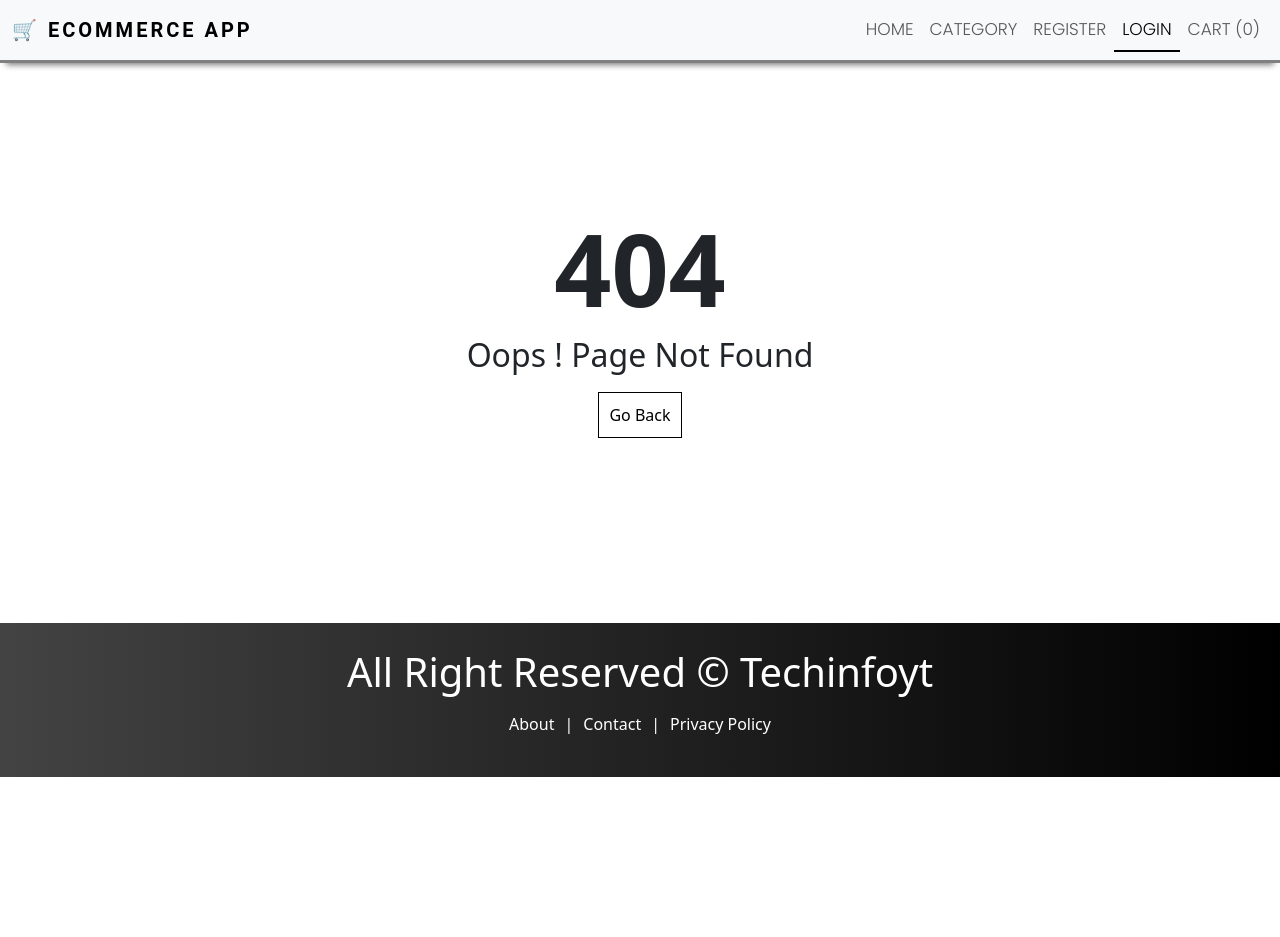
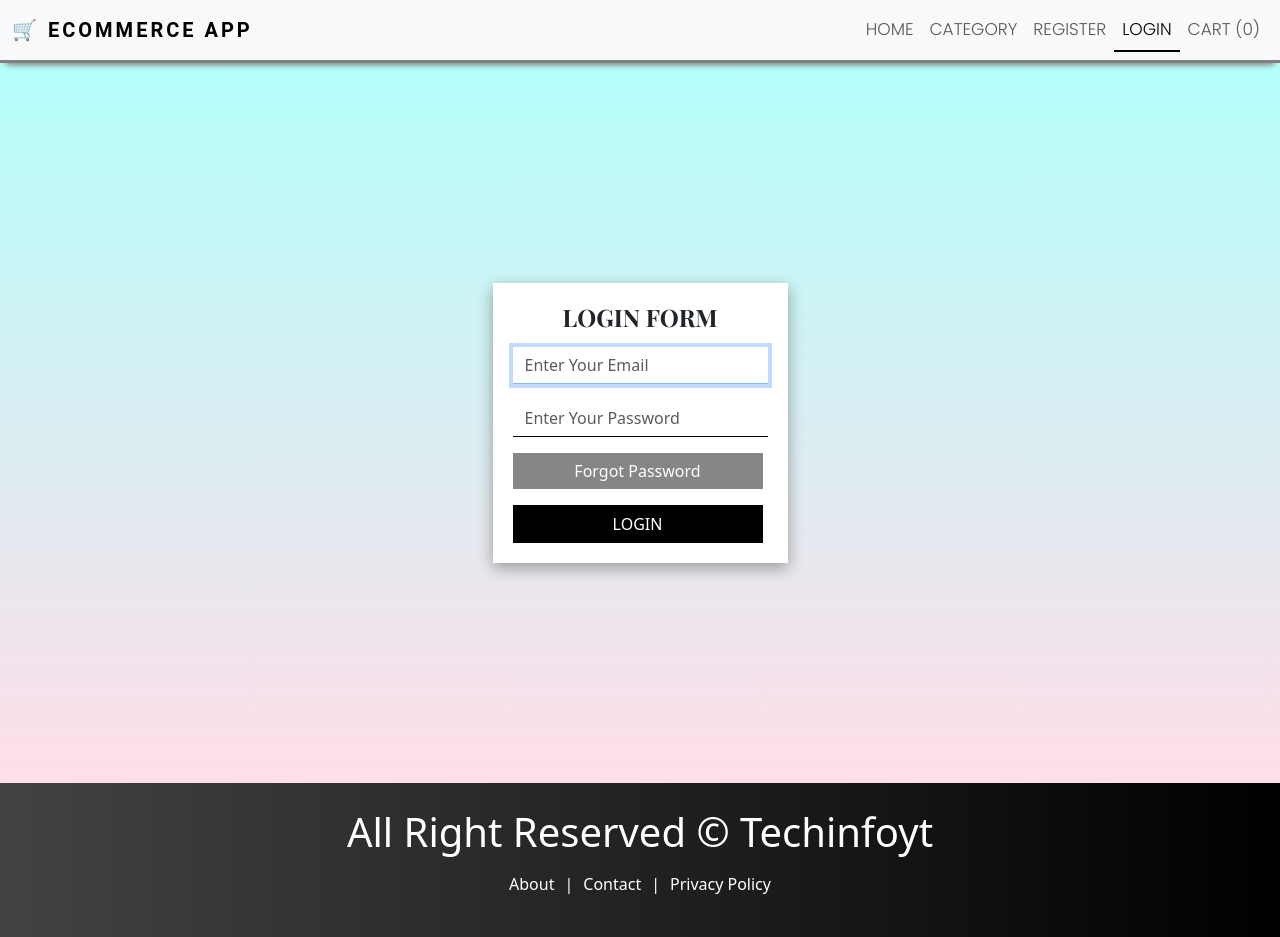
Before and after one commit to ruchi-mandliya/Mern-Stack-Eccomerce-App, a React (Create React App) app in the folder client/: page /login in a window 1280 px wide. Before the commit this address had no page. Before the commit the page ends 800 px from the top, so only its background shows below. Built offline with nearby package versions, Linux system fonts and the light colour scheme.

Commit message:
design login page

```diff
--- a/client/src/App.js
+++ b/client/src/App.js
@@ -5,6 +5,7 @@
 import Policy from "./pages/Policy";
 import Pagenotfound from "./pages/Pagenotfound";
 import Register from "./pages/Auth/Register";
+import Login from "./pages/Auth/Login";
 function App() {
   return (
     <>
@@ -13,6 +14,8 @@
         <Route path="/about" element={<About />} />
         <Route path="/contact" element={<Contact />} />
         <Route path="/register" element={<Register />} />
+        <Route path="/login" element={<Login />} />
+
         <Route path="/policy" element={<Policy />} />
         <Route path="*" element={<Pagenotfound />} />
       </Routes>
--- a/client/src/components/Layout/Layout.js
+++ b/client/src/components/Layout/Layout.js
@@ -1,12 +1,16 @@
 import React from "react";
 import Footer from "./Footer";
 import Header from "./Header";
+import { Toaster } from "react-hot-toast";
 
 const Layout = ({ children }) => {
   return (
     <div>
       <Header />
-      <main style={{ minHeight: "70vh" }}>{children}</main>
+      <main style={{ minHeight: "70vh" }}>
+        <Toaster />
+        {children}
+      </main>
       <Footer />
     </div>
   );
--- a/client/src/index.js
+++ b/client/src/index.js
@@ -2,7 +2,7 @@
 import ReactDOM from "react-dom/client";
 import "./index.css";
 import App from "./App";
-import reportWebVitals from "./reportWebVitals";
+
 import { BrowserRouter } from "react-router-dom";
 
 const root = ReactDOM.createRoot(document.getElementById("root"));
@@ -17,4 +17,3 @@
 // If you want to start measuring performance in your app, pass a function
 // to log results (for example: reportWebVitals(console.log))
 // or send to an analytics endpoint. Learn more: https://bit.ly/CRA-vitals
-reportWebVitals();
--- /dev/null
+++ b/client/src/pages/Auth/Login.js
@@ -0,0 +1,82 @@
+import React, { useState } from "react";
+import Layout from "./../../components/Layout/Layout";
+import axios from "axios";
+import { useNavigate } from "react-router-dom";
+import toast from "react-hot-toast";
+import "../../styles/AuthStyles.css";
+
+const Login = () => {
+  const [email, setEmail] = useState("");
+  const [password, setPassword] = useState("");
+
+  const navigate = useNavigate();
+
+  // form function
+  const handleSubmit = async (e) => {
+    e.preventDefault();
+    try {
+      const res = await axios.post("/api/v1/auth/login", {
+        email,
+        password,
+      });
+      if (res && res.data.success) {
+        toast.success(res.data && res.data.message);
+      } else {
+        toast.error(res.data.message);
+      }
+    } catch (error) {
+      console.log(error);
+      toast.error("Something went wrong");
+    }
+  };
+  return (
+    <Layout title="Register - Ecommer App">
+      <div className="form-container " style={{ minHeight: "90vh" }}>
+        <form onSubmit={handleSubmit}>
+          <h4 className="title">LOGIN FORM</h4>
+
+          <div className="mb-3">
+            <input
+              type="email"
+              autoFocus
+              value={email}
+              onChange={(e) => setEmail(e.target.value)}
+              className="form-control"
+              id="exampleInputEmail1"
+              placeholder="Enter Your Email "
+              required
+            />
+          </div>
+          <div className="mb-3">
+            <input
+              type="password"
+              value={password}
+              onChange={(e) => setPassword(e.target.value)}
+              className="form-control"
+              id="exampleInputPassword1"
+              placeholder="Enter Your Password"
+              required
+            />
+          </div>
+          <div className="mb-3">
+            <button
+              type="button"
+              className="btn forgot-btn"
+              onClick={() => {
+                navigate("/forgot-password");
+              }}
+            >
+              Forgot Password
+            </button>
+          </div>
+
+          <button type="submit" className="btn btn-primary">
+            LOGIN
+          </button>
+        </form>
+      </div>
+    </Layout>
+  );
+};
+
+export default Login;
```
Also changed, not shown: client/src/logo.svg (deleted).
